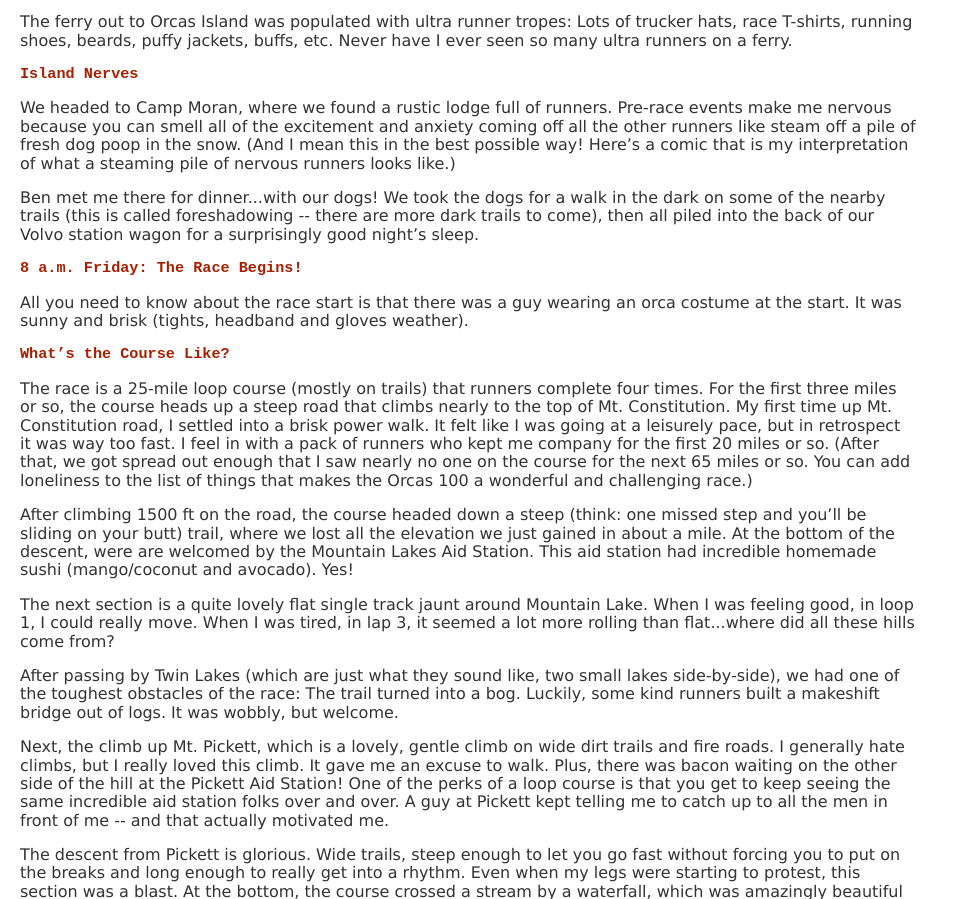
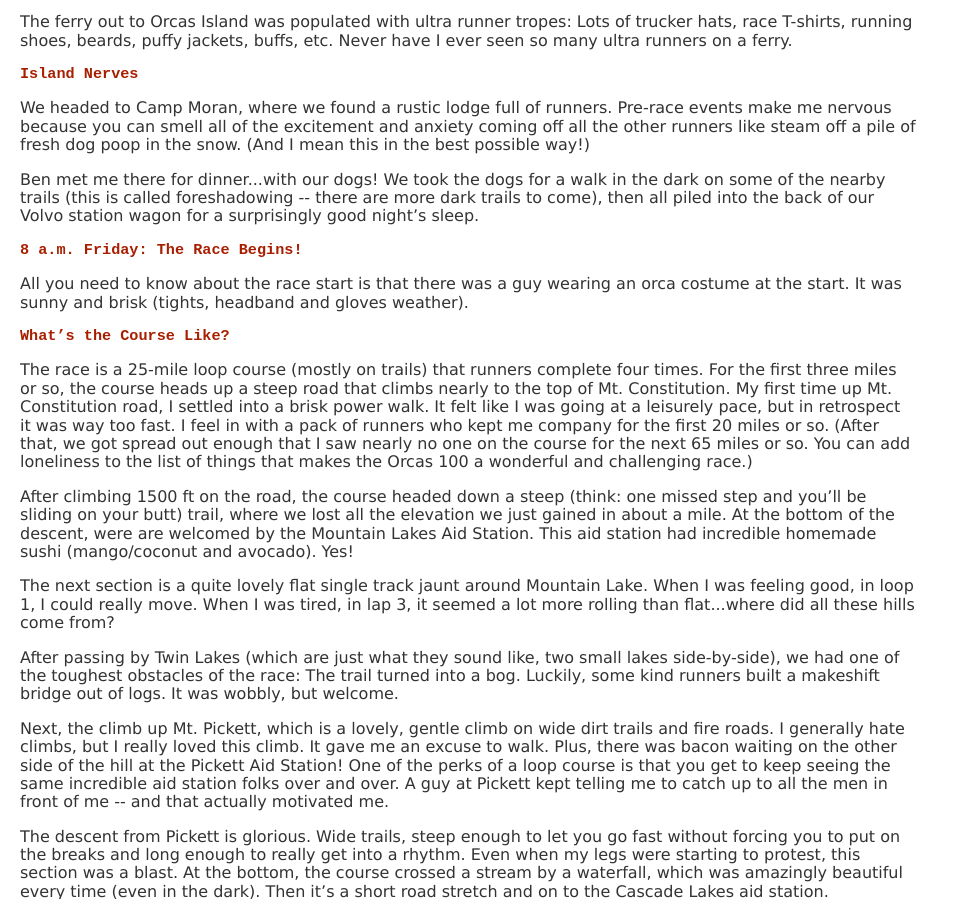
Before and after one commit to jwirfs-brock/assignment4, a plain HTML site: page index.html in a window 1280 px wide. Shown: the part 1083-1982 px from the top of the page, without its empty margins (0-959 px from the left). Drawn offline with nearby package versions, Linux system fonts and the light colour scheme.

Commit message:
Updated blog text

```diff
--- a/index.html
+++ b/index.html
@@ -34,7 +34,7 @@
       <p>I flew out to Seattle Thursday morning and jumped in a van full of strangers to ride up to the ferry. (Thanks for the ride, runner Alex!) It was a gorgeous, sunny day, exactly the kind of day you don’t expect in the Pacific Northwest, so we kept nervously asking each other, “Will it last?” Spoiler: It did!</p>
       <p>The ferry out to Orcas Island was populated with ultra runner tropes: Lots of trucker hats, race T-shirts, running shoes, beards, puffy jackets, buffs, etc. Never have I ever seen so many ultra runners on a ferry.</p>
 <h3>Island Nerves</h3>
-<p>We headed to Camp Moran, where we found a rustic lodge full of runners. Pre-race events make me nervous because you can smell all of the excitement and anxiety coming off all the other runners like steam off a pile of fresh dog poop in the snow. (And I mean this in the best possible way! Here’s a comic that is my interpretation of what a steaming pile of nervous runners looks like.)</p>
+<p>We headed to Camp Moran, where we found a rustic lodge full of runners. Pre-race events make me nervous because you can smell all of the excitement and anxiety coming off all the other runners like steam off a pile of fresh dog poop in the snow. (And I mean this in the best possible way!)</p>
 <p>Ben met me there for dinner...with our dogs! We took the dogs for a walk in the dark on some of the nearby trails (this is called foreshadowing -- there are more dark trails to come), then all piled into the back of our Volvo station wagon for a surprisingly good night’s sleep.</p>
 <h3>8 a.m. Friday: The Race Begins!</h3>
 <p>All you need to know about the race start is that there was a guy wearing an orca costume at the start. It was sunny and brisk (tights, headband and gloves weather).</p>
```
